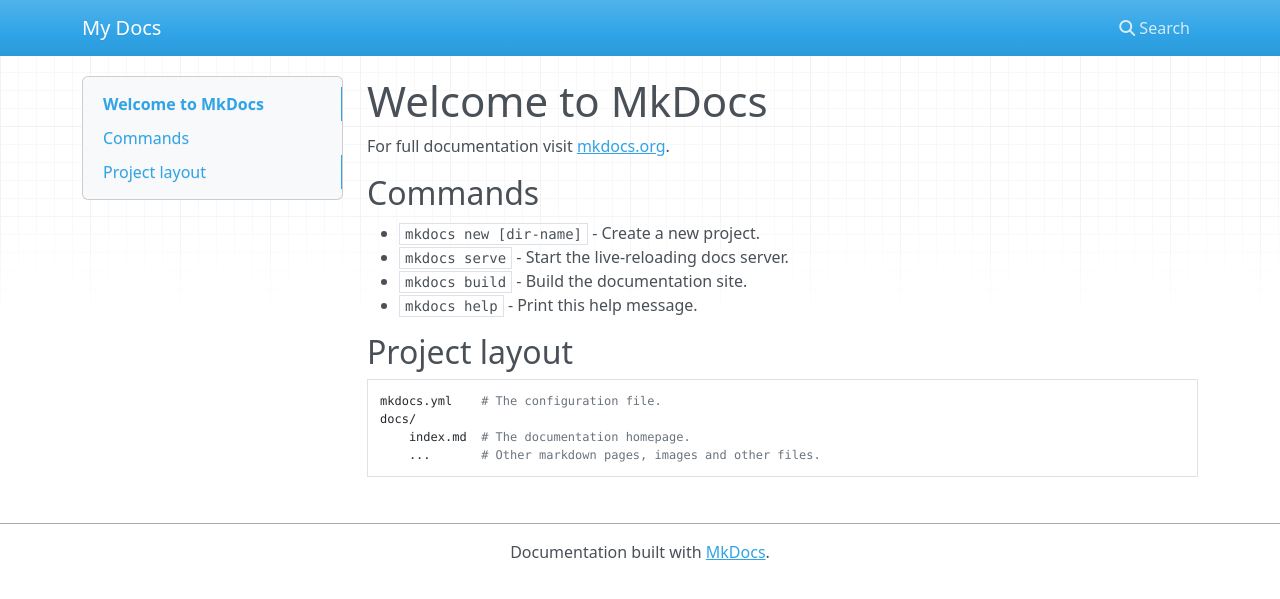
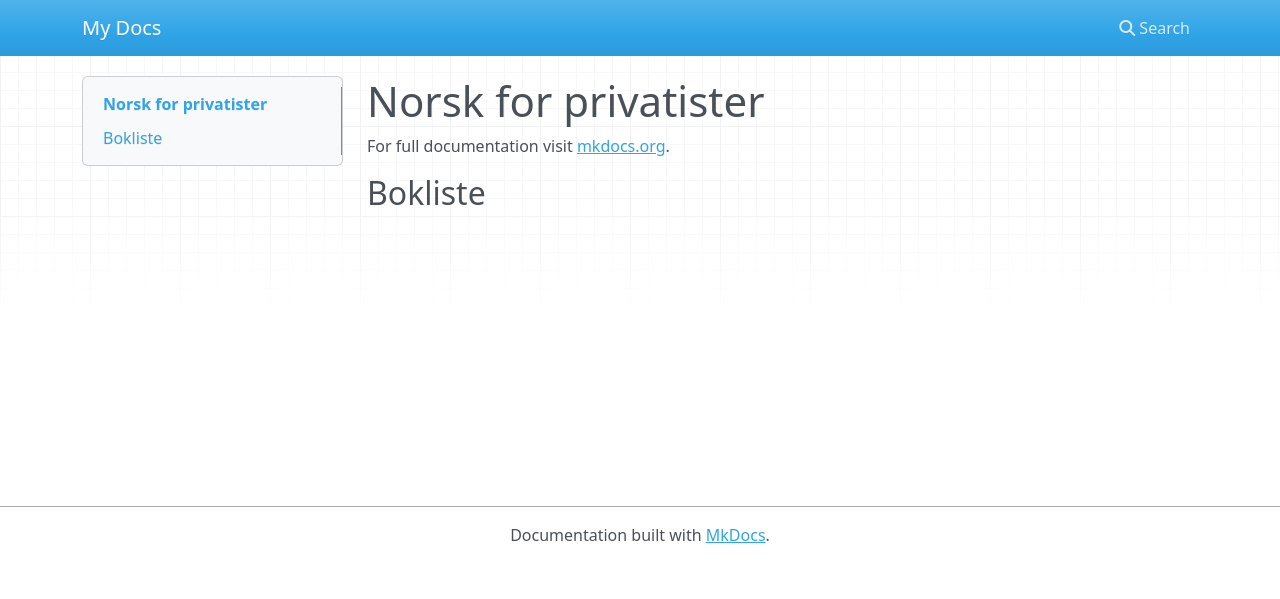
Before and after one commit to longegg/engelsk, an MkDocs documentation site: the page built from docs/index.md, in a window 1280 px wide. Shown: the top 599 px of the page. Built offline with MkDocs 1.6.1, drawn with Linux system fonts in a browser that asks for light colours; nearby versions of some CDN libraries.

Commit message:
Edit readme file.

```diff
--- a/docs/index.md
+++ b/docs/index.md
@@ -1,17 +1,5 @@
-# Welcome to MkDocs
+# Norsk for privatister
 
 For full documentation visit [mkdocs.org](https://mkdocs.org).
 
-## Commands
-
-* `mkdocs new [dir-name]` - Create a new project.
-* `mkdocs serve` - Start the live-reloading docs server.
-* `mkdocs build` - Build the documentation site.
-* `mkdocs help` - Print this help message.
-
-## Project layout
-
-    mkdocs.yml    # The configuration file.
-    docs/
-        index.md  # The documentation homepage.
-        ...       # Other markdown pages, images and other files.
+## Bokliste
```
